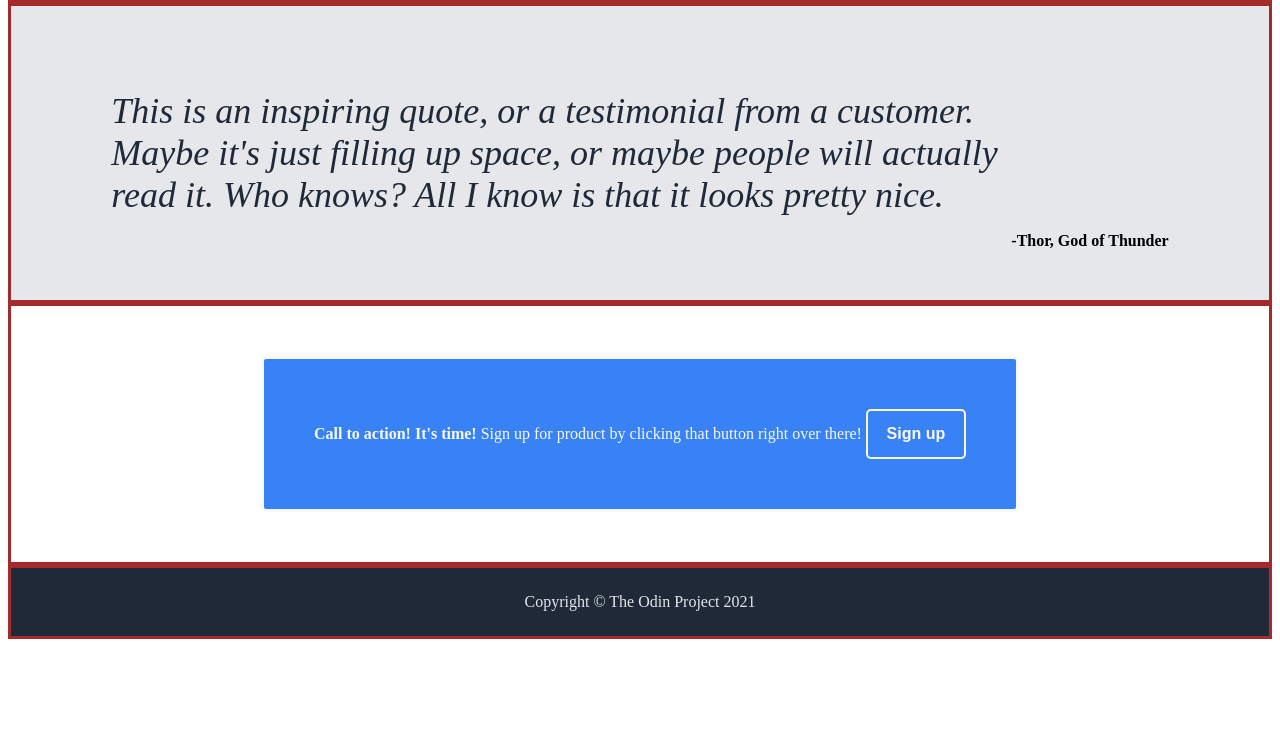
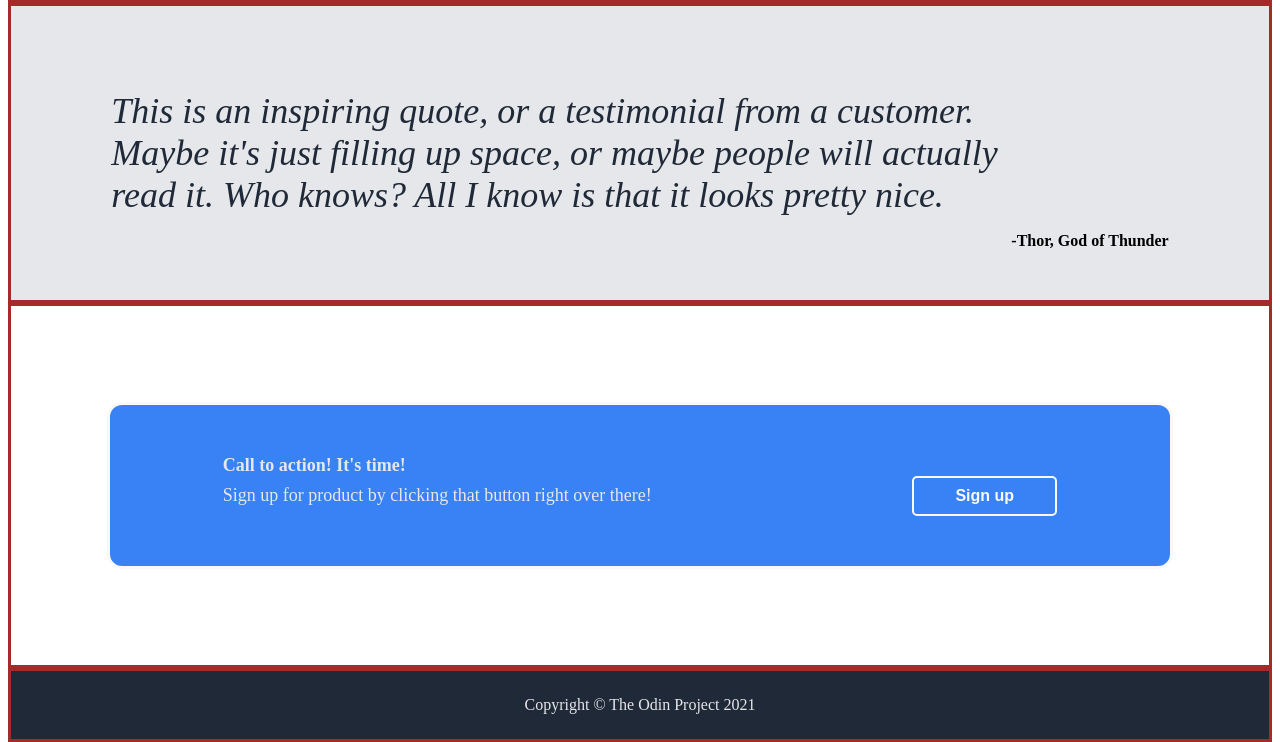
Before and after one commit to ct2k/landing-page, a plain HTML site: page index.html in a window 1280 px wide. Shown: the part 1116-1858 px from the top of the page. Before the commit the page ends 1755 px from the top, so only its background shows below. Drawn offline with Linux system fonts and the light colour scheme.

Commit message:
getting closer

```diff
--- a/css.css
+++ b/css.css
@@ -188,7 +188,8 @@ h2 {
     justify-content: center;
     border:brown;
     border-style: solid;
-    padding: 50px;
+    padding: 6rem;
+
 
 }
 
@@ -197,11 +198,21 @@ h2 {
     background-color: #3882f6;
     color: #F9FAF8;
     border-style: solid;
-    border-radius: 5px;
-    padding: 50px;
-
+    border-radius: 15px;
+    padding: 2rem;
+    width: 1100px;
+    display: flex;
+    justify-content: space-around;
+    align-items: center;
 
 }
+
+.butt {
+    margin-left: 16rem;
+    width: 145px;
+    height: 40px;
+}
+
 
 
 .footer {
--- a/index.html
+++ b/index.html
@@ -50,7 +50,10 @@
         <div class="thorthx"><b>-Thor, God of Thunder</b></div>
     </div>
     <div class="cta">
-        <div class="cta1"><b>Call to action! It's time!</b> Sign up for product by clicking that button right over there! <button>Sign up</button></div>
+        <div class="cta1">
+            <p class="cta2"><b>Call to action! It's time!</b><br>Sign up for product by clicking that button right over there!
+            <button class="butt">Sign up</button></p>
+        </div>
     </div>
     <footer class="footer">
         <div class="copyright">Copyright © The Odin Project 2021</div>
```
